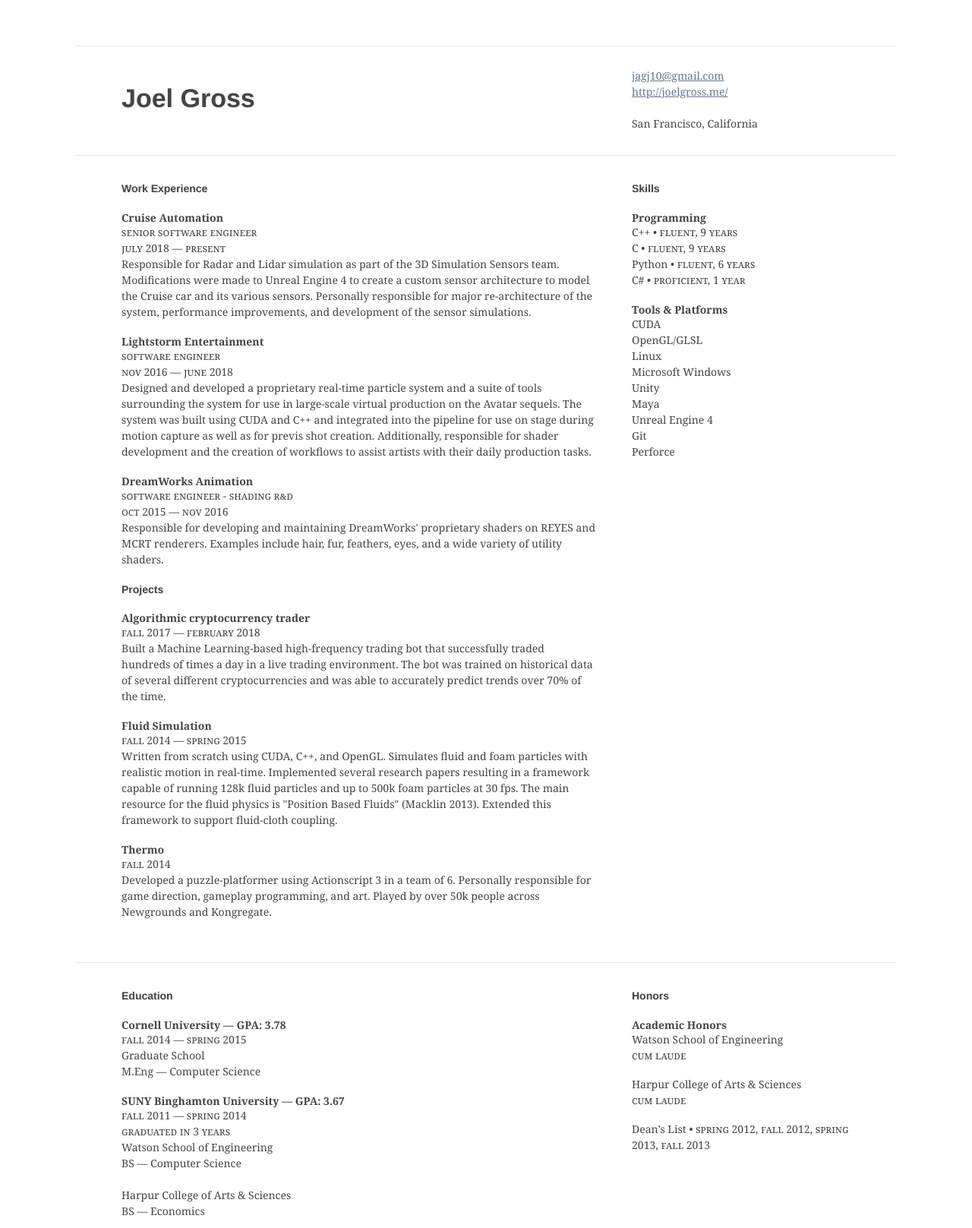
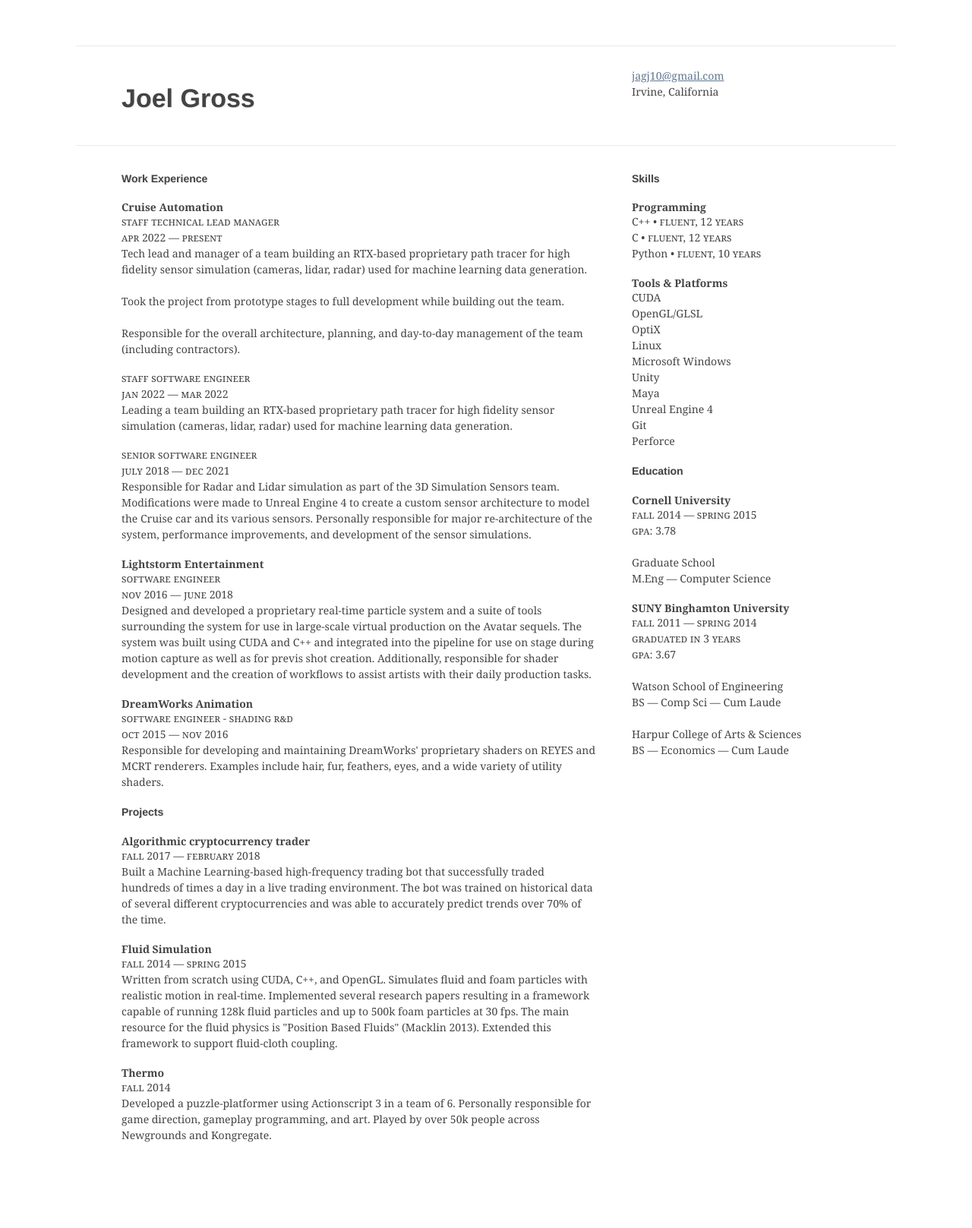
Before and after one commit to JAGJ10/jagj10.github.io, a Jekyll site: the page resume/index.html, which Jekyll copies as it is, in a window 1280 px wide. Shown: the whole page at 76% size. Built offline with Jekyll 4.4.1, drawn with Linux system fonts in a browser that asks for light colours; after the commit the page ends 1517 px from its top, so only the background shows below that.

Commit message:
Resume update

```diff
--- a/resume/index.html
+++ b/resume/index.html
@@ -11,11 +11,8 @@
       <header class="main resume">
         <h2>Joel Gross</h2>
         <address>
-          <a href="mailto:jagj10@gmail.com" target="_top">jagj10@gmail.com</a>
-          <br>
-          <a href="http://joelgross.me/">http://joelgross.me/</a>
-          <br><br>
-          San Francisco, California<br>
+          <a href="mailto:jagj10@gmail.com" target="_top">jagj10@gmail.com</a><br>
+          Irvine, California<br>
         </address>
       </header>
 
@@ -26,8 +23,20 @@
           <h2>Work Experience</h2>
 
           <span class="company">Cruise Automation</span>
+          <p class="details small-caps">Staff Technical Lead Manager</p>
+          <p class="details small-caps">Apr 2022 &mdash; Present</p>
+          <p class="details">Tech lead and manager of a team building an RTX-based proprietary path tracer for high fidelity sensor simulation (cameras, lidar, radar) used for machine learning data generation.<br><br>
+
+          Took the project from prototype stages to full development while building out the team.<br><br>
+
+          Responsible for the overall architecture, planning, and day-to-day management of the team (including contractors).</p><br>
+
+          <p class="details small-caps">Staff Software Engineer</p>
+          <p class="details small-caps">Jan 2022 &mdash; Mar 2022</p>
+          <p class="details">Leading a team building an RTX-based proprietary path tracer for high fidelity sensor simulation (cameras, lidar, radar) used for machine learning data generation.</p><br>
+
           <p class="details small-caps">Senior Software Engineer</p>
-          <p class="details small-caps">July 2018 &mdash; Present</p>
+          <p class="details small-caps">July 2018 &mdash; Dec 2021</p>
           <p class="details">Responsible for Radar and Lidar simulation as part of the 3D Simulation Sensors team. Modifications were made to Unreal Engine 4 to create a custom sensor architecture to model the Cruise car and its various sensors. Personally responsible for major re-architecture of the system, performance improvements, and development of the sensor simulations.</p>
 
           <span class="company">Lightstorm Entertainment</span>
@@ -61,10 +70,9 @@
           <span class="subsection">Programming</span>
 
           <ul class="details">
-            <li>C++ &bull; <span class="small-caps">Fluent, 9 years</span></li>
-            <li>C &bull; <span class="small-caps">Fluent, 9 years</span></li>
-            <li>Python &bull; <span class="small-caps">Fluent, 6 years</span></li>
-            <li>C# &bull; <span class="small-caps">Proficient, 1 year</span></li>
+            <li>C++ &bull; <span class="small-caps">Fluent, 12 years</span></li>
+            <li>C &bull; <span class="small-caps">Fluent, 12 years</span></li>
+            <li>Python &bull; <span class="small-caps">Fluent, 10 years</span></li>
           </ul>
 
           <span class="subsection">Tools &amp; Platforms</span>
@@ -72,6 +80,7 @@
           <ul class="details">
             <li>CUDA</li>
             <li>OpenGL/GLSL</li>
+            <li>OptiX</li>
             <li>Linux</li>
             <li>Microsoft Windows</li>
             <li>Unity</li>
@@ -80,42 +89,27 @@
             <li>Git</li>
             <li>Perforce</li>
           </ul>
-        </div>
-      </section>
 
-      <section class="resume lower">
-        <div class="left-column">
           <h2>Education</h2>
-          <span class="school">Cornell University &mdash; GPA: 3.78</span>
+
+          <ul class="details">
+            <span class="school">Cornell University</span>
             <p class="details">
               <span class="small-caps">Fall 2014 &mdash; Spring 2015</span><br>
+              <span class="small-caps">GPA: 3.78</span><br><br>
               Graduate School<br>
               M.Eng &mdash; Computer Science
             </p>
-
-          <span class="school">SUNY Binghamton University &mdash; GPA: 3.67</span>
+            <span class="school">SUNY Binghamton University</span>
             <p class="details">
               <span class="small-caps">Fall 2011 &mdash; Spring 2014</span><br>
               <span class="small-caps">Graduated in 3 years</span><br>
+              <span class="small-caps">GPA: 3.67</span><br><br>
               Watson School of Engineering<br>
-            BS &mdash; Computer Science <br><br>
+              BS &mdash; Comp Sci &mdash; Cum Laude <br><br>
               Harpur College of Arts &amp; Sciences<br>
-            BS &mdash; Economics
+              BS &mdash; Economics &mdash; Cum Laude
             </p>
-        </div>
-
-        <div class="right-column">
-          <h2>Honors</h2>
-
-          <span class="subsection">Academic Honors</span>
-
-          <ul class="details">
-            <li>Watson School of Engineering</li>
-            <li><span class="small-caps">Cum Laude</span></li><br>
-
-            <li>Harpur College of Arts &amp; Sciences</li>
-            <li><span class="small-caps">Cum Laude</span></li><br>
-            <li>Dean&rsquo;s List &bull; <span class="small-caps">Spring 2012, Fall 2012, Spring 2013, Fall 2013</span></li>
           </ul>
         </div>
       </section>
--- a/resume/resume.css
+++ b/resume/resume.css
@@ -268,11 +268,11 @@
     }
 
     div.left-column {
-        width: 4.75in;
+        width: 5.25in;
     }
 
     div.right-column {
-        width: 2.50in;
+        width: 2.25in;
     }
 
     header#logo a {
```
Also changed, not shown: 1 other file. Lines whose indentation alone changed are shown as unchanged.
